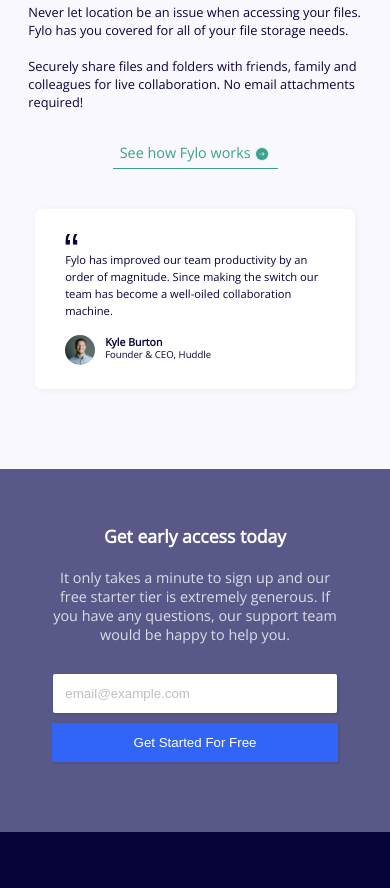
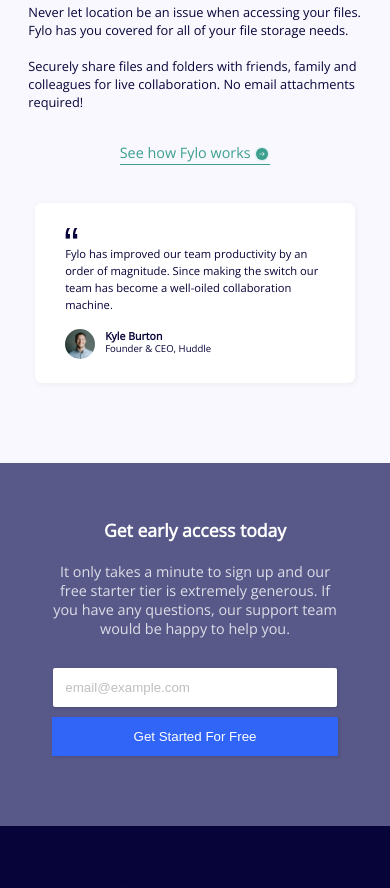
Before and after one commit to victoralsp/fylo-landing-page, a plain HTML site: page index.html in a window 390 px wide. Shown: the part 1229-2117 px from the top of the page. Drawn offline with nearby package versions, Linux system fonts and the light colour scheme.

Commit message:
Arrumando green line do "SE HOW FYLO WORKS"

```diff
--- a/estilos/media.css
+++ b/estilos/media.css
@@ -107,17 +107,12 @@
         margin-top: 30px;
     }
 
-    .line-green {
-        margin: 0 auto;
-        margin-bottom: 40px;
-        margin-top: 5px;
-    }
-
     .kyle-avaliacao {
         width: 80%;
         margin: 0 auto;
         padding: 20px 23px 18px 30px;
         margin-bottom: 80px;
+        margin-top: 40px;
     }
 
     .kyle-avaliacao img {
@@ -322,17 +317,12 @@
         font-size: 1.2em;
     }
 
-    .line-green {
-        margin: 0 auto;
-        margin-bottom: 40px;
-        margin-top: 5px;
-    }
-
     .kyle-avaliacao {
         width: 80%;
         margin: 0 auto;
         padding: 20px 23px 18px 30px;
         margin-bottom: 80px;
+        margin-top: 40px;
     }
 
     .kyle-avaliacao img {
--- a/estilos/style.css
+++ b/estilos/style.css
@@ -147,6 +147,8 @@ input::placeholder {
 .fylo-works a {
     color: hsl(170, 45%, 43%);
     text-decoration: none;
+    border-bottom: 1px solid hsl(170, 45%, 43%);
+    padding-bottom: 2px;
 }
 
 .fylo-works a:hover {
@@ -157,17 +159,10 @@ input::placeholder {
     transform: translateY(4px);
 }
 
-.line-green {
-    margin-top: 2px;
-    margin-bottom: 40px;
-    height: 1px;
-    width: 165px;
-    background-color: hsl(170, 45%, 43%);
-}
-
 .kyle-avaliacao {
     width: 300px;
     padding: 25px 23px 23px 35px;
+    margin-top: 40px;
     margin-bottom: 100px;
     background-color: rgb(255, 255, 255);
     border-radius: 7px;
--- a/index.html
+++ b/index.html
@@ -53,8 +53,7 @@
           </p>
           <div class="fylo-works">
             <a href="#">See how Fylo works
-            <img src="images/icon-arrow.svg" alt="">
-            <div class="line-green"></div></a>
+            <img src="images/icon-arrow.svg" alt=""></a>
           </div>
           <article class="kyle-avaliacao">
             <img src="images/icon-quotes.svg" alt="">
```
